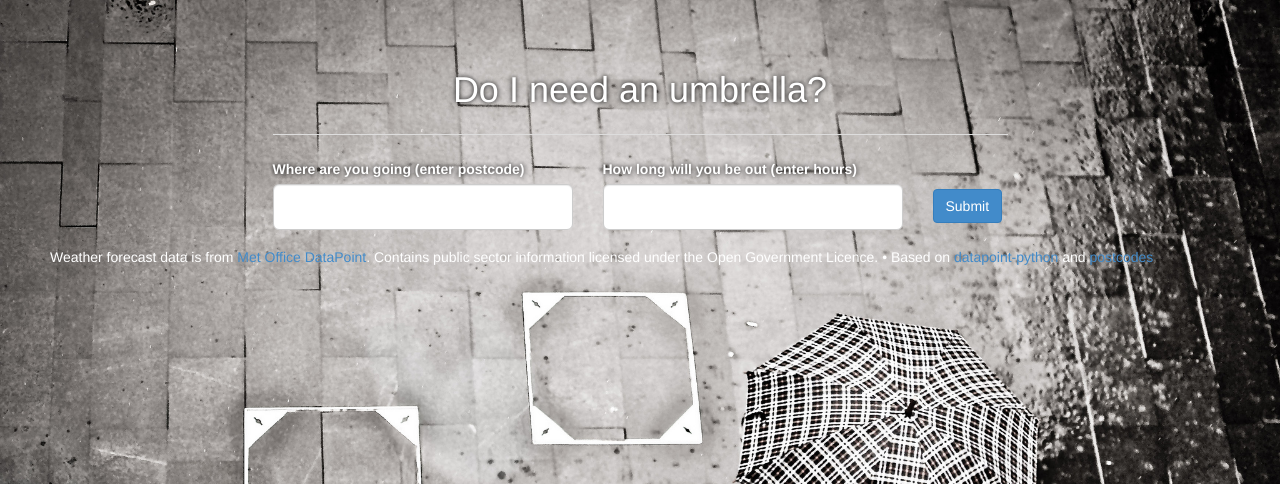
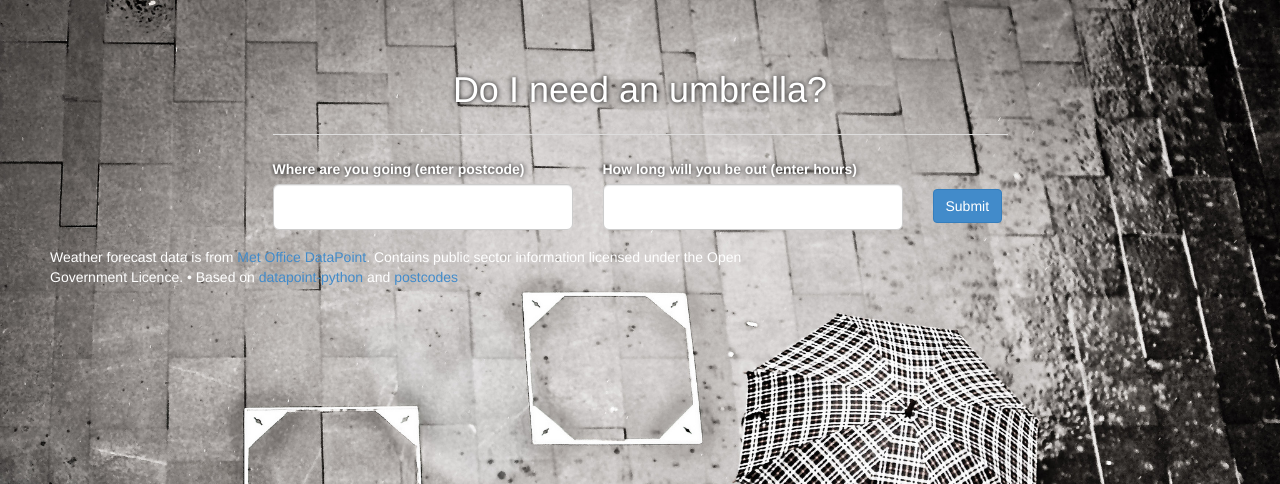
Before and after one commit to oliverroick/do-i-need-an-umbrella, a Flask app: page / in a window 1280 px wide. Shown: the top 484 px of the page. Run offline with Flask 2, Linux system fonts and the light colour scheme; some libraries are stand-ins or nearby versions.

Commit message:
Update style.css

```diff
--- a/static/style.css
+++ b/static/style.css
@@ -35,3 +35,7 @@ form .form-group {
 form button {
     margin-top: 30px;
 }
+
+div#credits {
+    width: 735px;
+}
```
